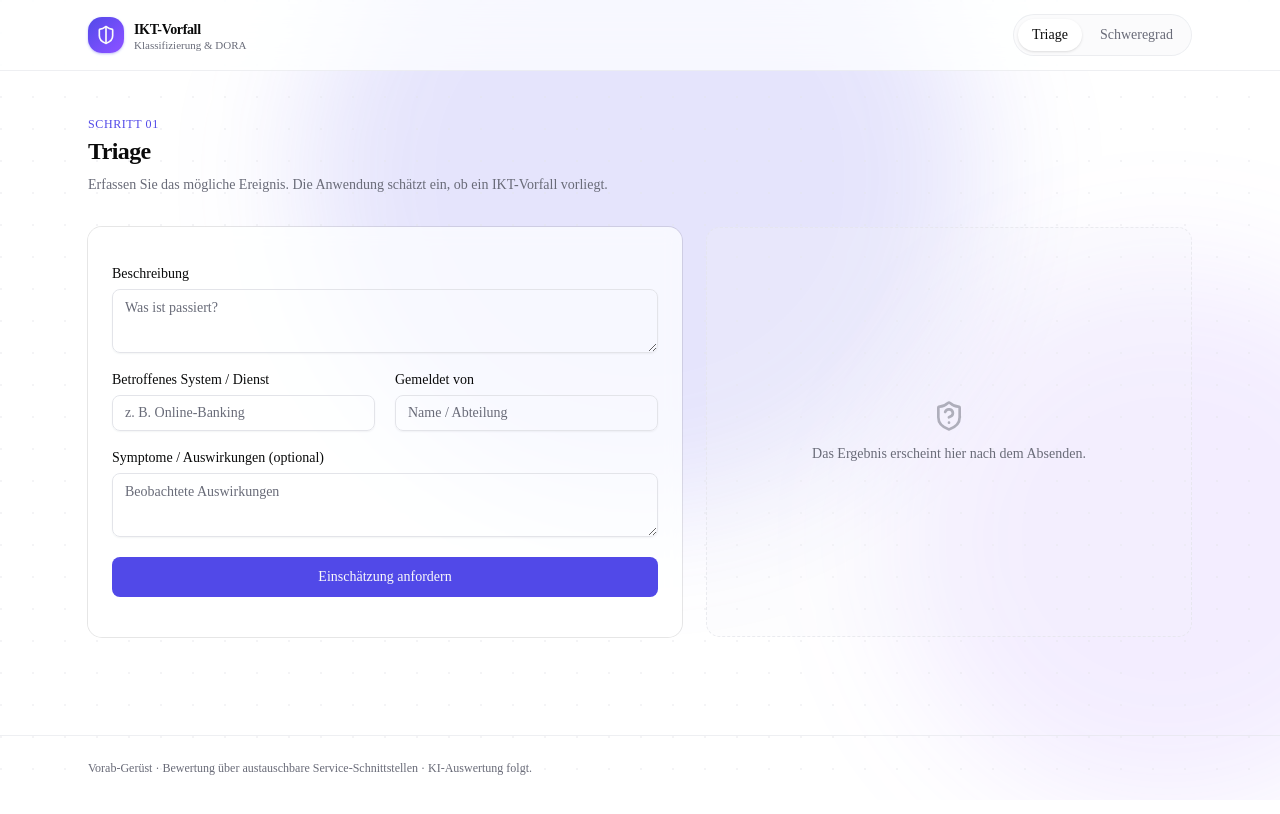
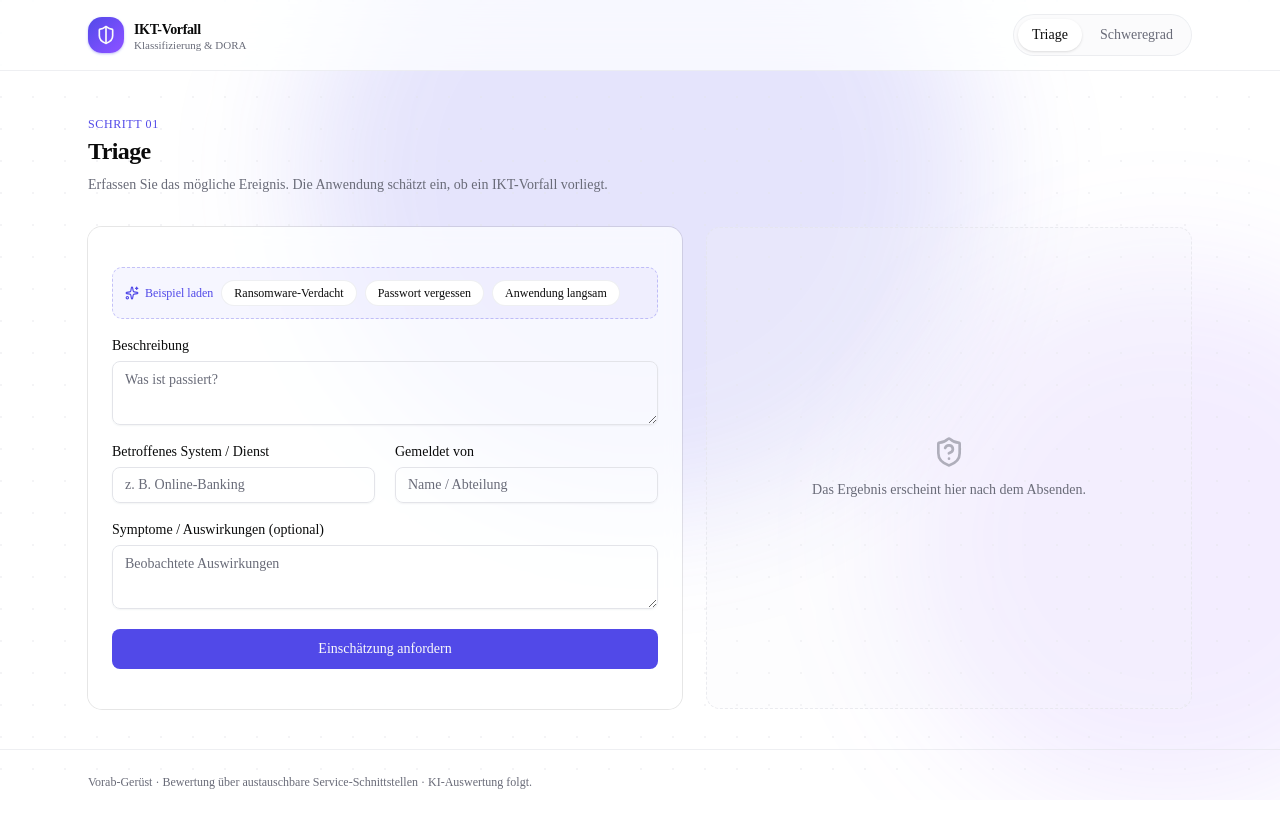
Before and after one commit to johannesths/incident-checker, a Next.js app: page /triage in a window 1280 px wide. Built offline with nearby package versions, Linux system fonts and the light colour scheme.

Commit message:
Add demo

```diff
--- a/src/app/severity/page.tsx
+++ b/src/app/severity/page.tsx
@@ -7,6 +7,7 @@ import {
   ShieldAlert,
   ShieldCheck,
   ShieldQuestion,
+  Sparkles,
 } from "lucide-react";
 import { Button } from "@/components/ui/button";
 import { Card, CardContent } from "@/components/ui/card";
@@ -17,6 +18,7 @@ import { Badge } from "@/components/ui/badge";
 import { toast } from "sonner";
 import { cn } from "@/lib/utils";
 import { CRITERION_BY_ID } from "@/lib/dora/criteria";
+import { SEVERITY_SCENARIOS } from "@/lib/demo-data";
 import type { SeverityResult } from "@/lib/schemas";
 
 interface FormState {
@@ -121,6 +123,26 @@ export default function SeverityPage() {
       <div className="grid gap-6 lg:grid-cols-[1.1fr_0.9fr]">
         <Card className="border-border/60 bg-card/70 backdrop-blur">
           <CardContent className="p-6">
+            <div className="mb-5 flex flex-wrap items-center gap-2 rounded-lg border border-dashed border-primary/30 bg-primary/5 p-3">
+              <span className="inline-flex items-center gap-1.5 text-xs font-medium text-primary">
+                <Sparkles className="size-3.5" />
+                Beispiel laden
+              </span>
+              {SEVERITY_SCENARIOS.map((s) => (
+                <button
+                  key={s.id}
+                  type="button"
+                  title={s.hint}
+                  onClick={() => {
+                    setForm(s.data);
+                    setResult(null);
+                  }}
+                  className="rounded-full border border-border/60 bg-background px-3 py-1 text-xs font-medium transition-colors hover:border-primary/50 hover:bg-muted"
+                >
+                  {s.label}
+                </button>
+              ))}
+            </div>
             <form onSubmit={onSubmit} className="space-y-5">
               <Field label="Vorfallbeschreibung" htmlFor="description">
                 <Textarea
--- a/src/app/triage/page.tsx
+++ b/src/app/triage/page.tsx
@@ -9,6 +9,7 @@ import {
   HelpCircle,
   Loader2,
   ShieldQuestion,
+  Sparkles,
 } from "lucide-react";
 import { Button, buttonVariants } from "@/components/ui/button";
 import { Card, CardContent } from "@/components/ui/card";
@@ -18,6 +19,7 @@ import { Textarea } from "@/components/ui/textarea";
 import { Badge } from "@/components/ui/badge";
 import { toast } from "sonner";
 import { cn } from "@/lib/utils";
+import { TRIAGE_SCENARIOS } from "@/lib/demo-data";
 import type { TriageInput, TriageResult } from "@/lib/schemas";
 
 export default function TriagePage() {
@@ -90,6 +92,12 @@ export default function TriagePage() {
       <div className="grid gap-6 lg:grid-cols-[1.1fr_0.9fr]">
         <Card className="border-border/60 bg-card/70 backdrop-blur">
           <CardContent className="p-6">
+            <DemoBar
+              onLoad={(data) => {
+                setForm(data);
+                setResult(null);
+              }}
+            />
             <form onSubmit={onSubmit} className="space-y-5">
               <Field label="Beschreibung" htmlFor="description">
                 <Textarea
@@ -201,6 +209,28 @@ export default function TriagePage() {
   );
 }
 
+function DemoBar({ onLoad }: { onLoad: (data: TriageInput) => void }) {
+  return (
+    <div className="mb-5 flex flex-wrap items-center gap-2 rounded-lg border border-dashed border-primary/30 bg-primary/5 p-3">
+      <span className="inline-flex items-center gap-1.5 text-xs font-medium text-primary">
+        <Sparkles className="size-3.5" />
+        Beispiel laden
+      </span>
+      {TRIAGE_SCENARIOS.map((s) => (
+        <button
+          key={s.id}
+          type="button"
+          onClick={() => onLoad(s.data)}
+          title={s.hint}
+          className="rounded-full border border-border/60 bg-background px-3 py-1 text-xs font-medium transition-colors hover:border-primary/50 hover:bg-muted"
+        >
+          {s.label}
+        </button>
+      ))}
+    </div>
+  );
+}
+
 function PageHeader({
   step,
   title,
--- /dev/null
+++ b/src/lib/demo-data.ts
@@ -0,0 +1,113 @@
+import type { TriageInput } from "@/lib/schemas";
+
+/**
+ * Beispiel-Szenarien zum Vorführen des Tools ohne echte Eingaben.
+ * Bewusst so gewählt, dass die Platzhalter-Heuristik unterschiedliche
+ * Ergebnisse liefert (Vorfall / kein Vorfall / unklar bzw. major / non-major).
+ */
+
+export interface TriageScenario {
+  id: string;
+  label: string;
+  hint: string;
+  data: TriageInput;
+}
+
+export const TRIAGE_SCENARIOS: TriageScenario[] = [
+  {
+    id: "ransomware",
+    label: "Ransomware-Verdacht",
+    hint: "erwartet: Vorfall",
+    data: {
+      description:
+        "Mehrere Mitarbeitende melden, dass Dateien auf dem Fileserver verschlüsselt sind und eine Lösegeldforderung angezeigt wird.",
+      affectedSystem: "Zentraler Fileserver, Windows-Domäne",
+      reportedBy: "IT-Betrieb / mehrere Fachabteilungen",
+      symptoms:
+        "Dateien nicht mehr lesbar, Erpressernachricht, ungewöhnliche Netzwerkaktivität, Server nicht erreichbar.",
+    },
+  },
+  {
+    id: "password-reset",
+    label: "Passwort vergessen",
+    hint: "erwartet: kein Vorfall (ServiceDesk)",
+    data: {
+      description:
+        "Ein Mitarbeiter hat sein Passwort vergessen und kann sich nicht mehr am Arbeitsplatz anmelden.",
+      affectedSystem: "Einzelner Arbeitsplatz / Login",
+      reportedBy: "Mitarbeiter Buchhaltung",
+      symptoms: "Anmeldung schlägt fehl, Zugang vergessen.",
+    },
+  },
+  {
+    id: "slow-app",
+    label: "Anwendung langsam",
+    hint: "erwartet: unklar",
+    data: {
+      description:
+        "Die interne Reporting-Anwendung reagiert seit heute Morgen langsamer als gewohnt.",
+      affectedSystem: "Reporting-Portal",
+      reportedBy: "Controlling",
+      symptoms: "Längere Ladezeiten, gelegentliche Timeouts.",
+    },
+  },
+];
+
+export interface SeverityScenarioData {
+  description: string;
+  clientsAffected: string;
+  transactionsAffected: string;
+  durationHours: string;
+  downtimeHours: string;
+  memberStatesAffected: string;
+  dataLosses: string;
+  criticalServicesAffected: boolean;
+  reputationalImpact: string;
+  economicImpactEur: string;
+}
+
+export interface SeverityScenario {
+  id: string;
+  label: string;
+  hint: string;
+  data: SeverityScenarioData;
+}
+
+export const SEVERITY_SCENARIOS: SeverityScenario[] = [
+  {
+    id: "major-outage",
+    label: "Schwerer Ausfall",
+    hint: "erwartet: schwerwiegend",
+    data: {
+      description:
+        "Ausfall des Online-Bankings durch Ransomware. Kunden können keine Überweisungen tätigen.",
+      clientsAffected: "ca. 120.000 Kunden (> 20 %)",
+      transactionsAffected: "ca. 35.000 Transaktionen blockiert",
+      durationHours: "30",
+      downtimeHours: "6",
+      memberStatesAffected: "3",
+      dataLosses: "Verfügbarkeit beeinträchtigt, Integrität in Prüfung",
+      criticalServicesAffected: true,
+      reputationalImpact: "Medienberichterstattung, zahlreiche Kundenbeschwerden",
+      economicImpactEur: "750000",
+    },
+  },
+  {
+    id: "minor-glitch",
+    label: "Kleinere Störung",
+    hint: "erwartet: nicht schwerwiegend",
+    data: {
+      description:
+        "Kurzzeitige Verzögerung im internen Reporting, keine Kundenauswirkung.",
+      clientsAffected: "",
+      transactionsAffected: "",
+      durationHours: "1",
+      downtimeHours: "0.5",
+      memberStatesAffected: "0",
+      dataLosses: "",
+      criticalServicesAffected: false,
+      reputationalImpact: "",
+      economicImpactEur: "0",
+    },
+  },
+];
```
